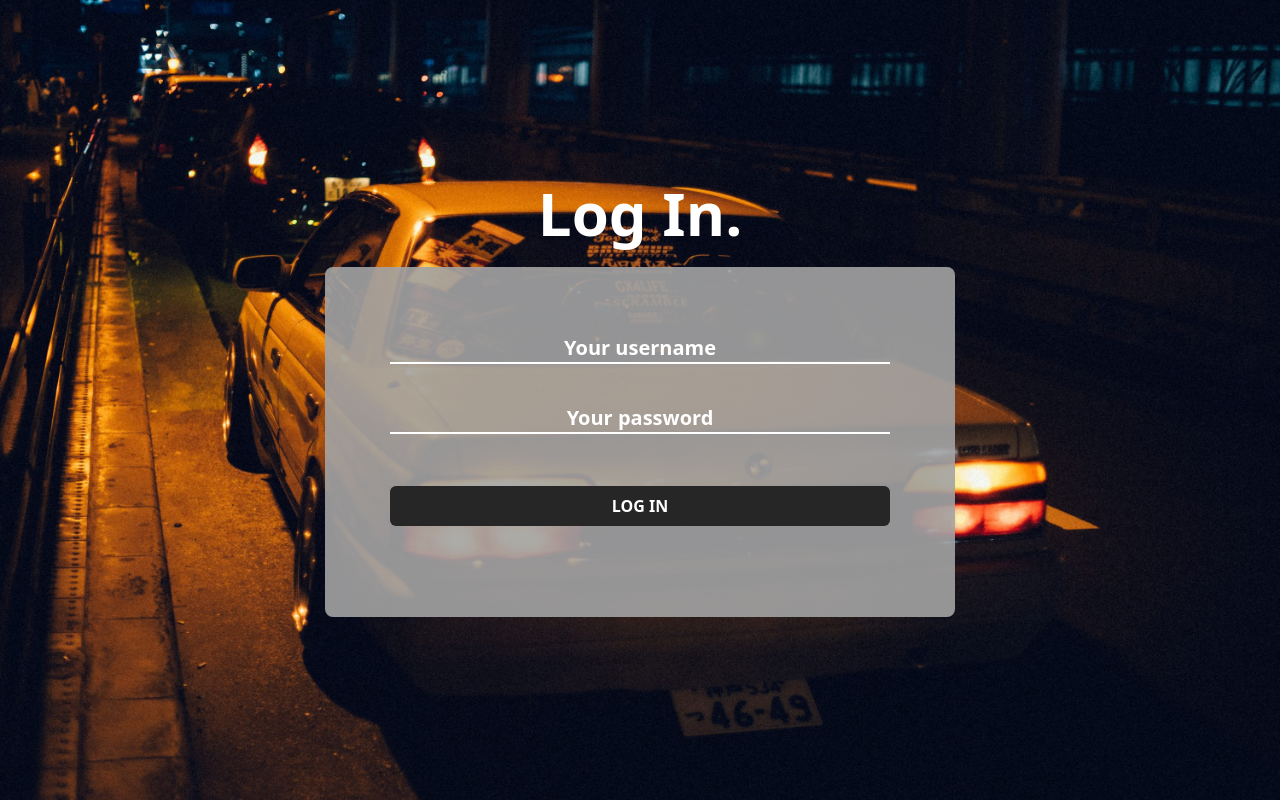
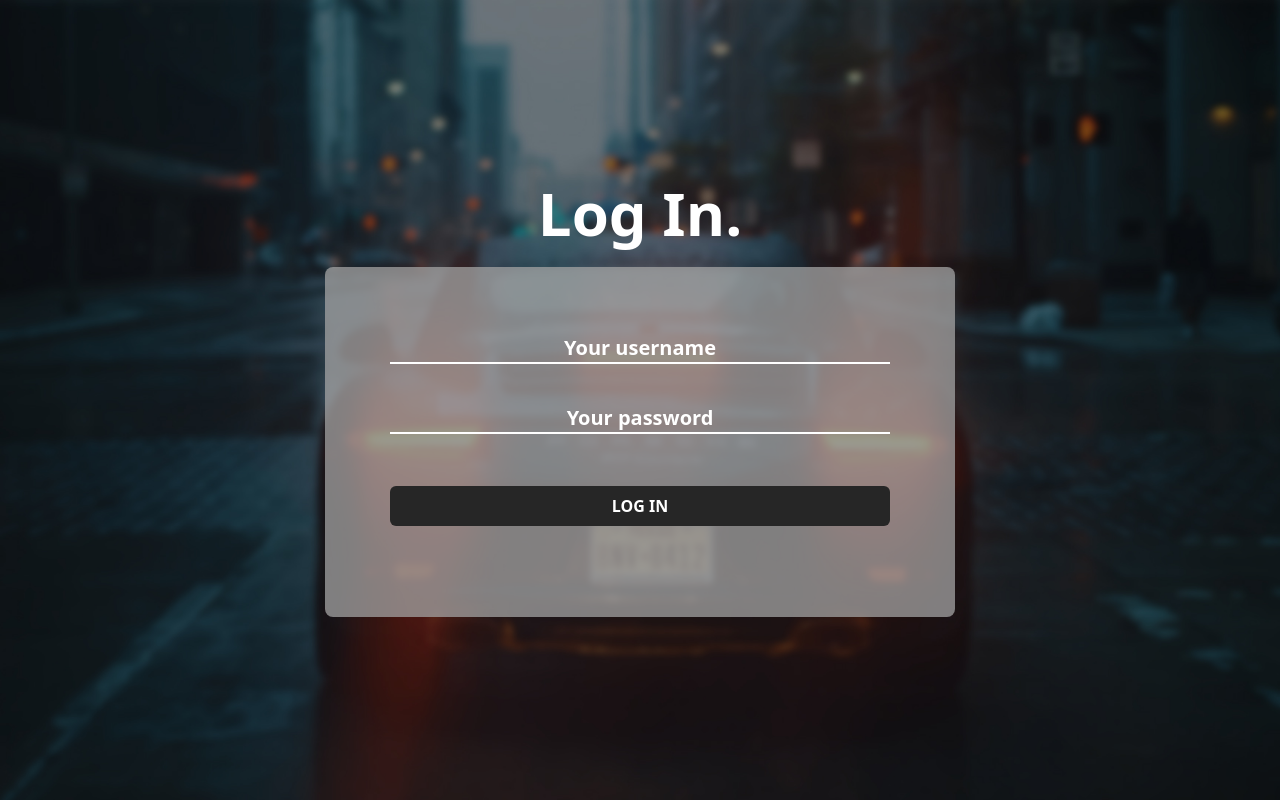
Before and after one commit to gian-tiqui/ims_assignment, a React (Vite) app: page /login in a window 1280 px wide. Built offline with nearby package versions, Linux system fonts and the light colour scheme.

Commit message:
bg found

```diff
--- a/src/routes/login/Login.tsx
+++ b/src/routes/login/Login.tsx
@@ -58,7 +58,7 @@ const Login = () => {
       </Helmet>
       <div className="flex flex-col items-center gap-6">
         <h1 className="text-6xl font-bold text-white">Log In.</h1>
-        <div className="h-72 w-96 pt-5 md:h-[350px] md:w-[630px] rounded-lg bg-neutral-400 bg-opacity-90 grid place-content-center">
+        <div className="h-72 w-96 pt-5 md:h-[350px] md:w-[630px] rounded-lg bg-neutral-400 bg-opacity-75 grid place-content-center">
           <form
             className="flex flex-col items-center gap-5 md:gap-10"
             onSubmit={handleSubmit(onSubmit)}
```
Also changed, not shown: src/assets/carbg.jfif.
